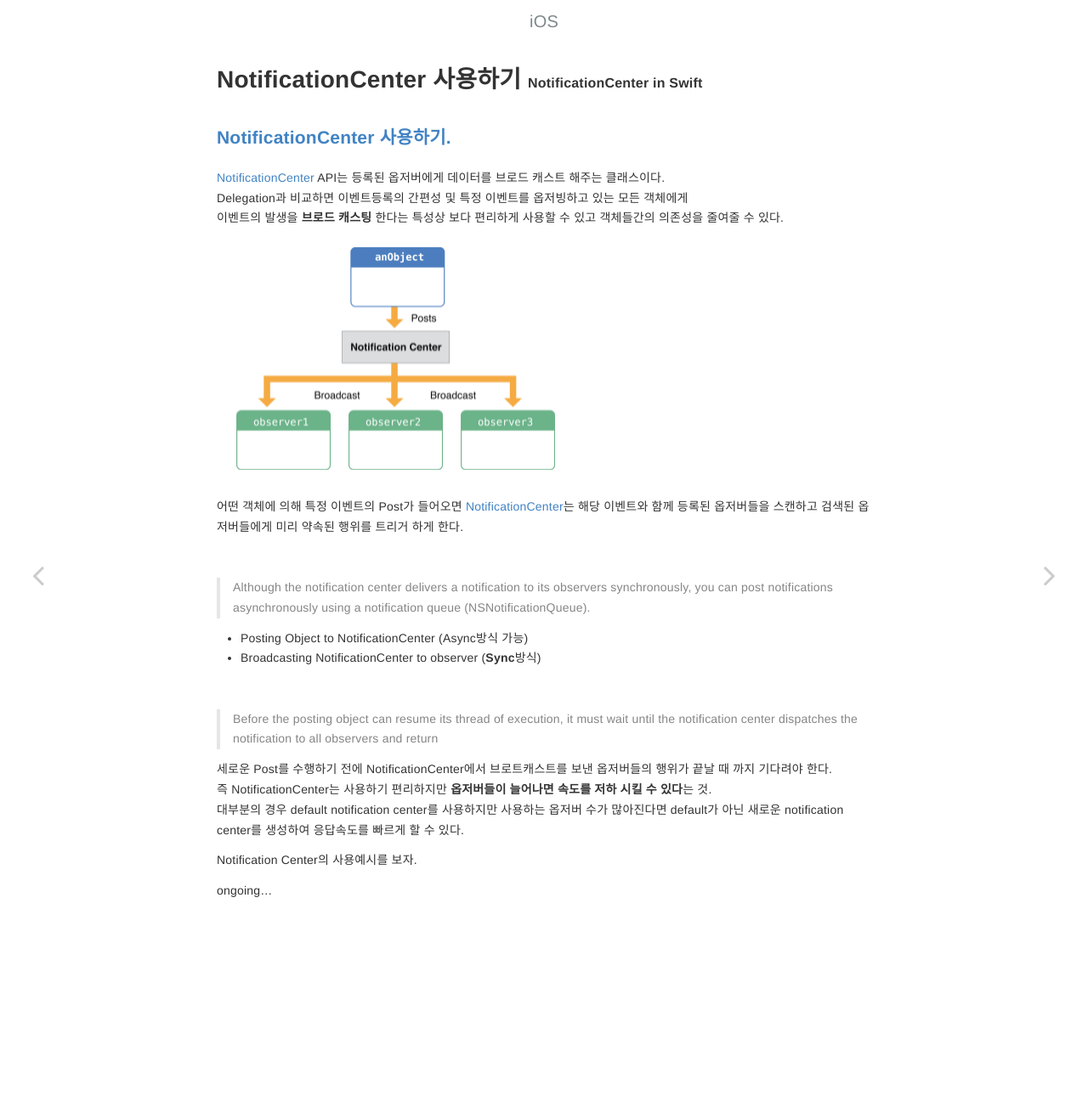
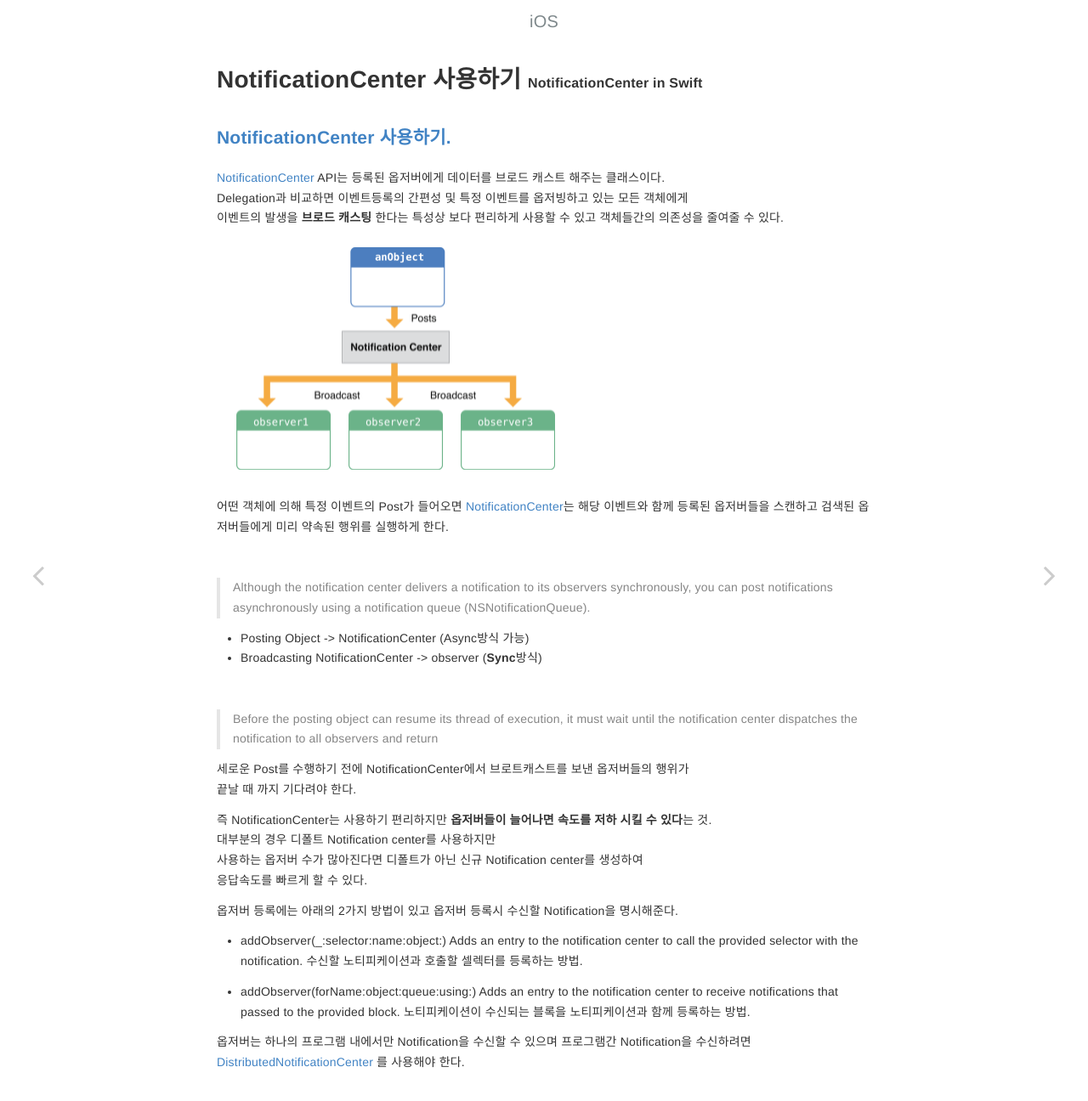
Before and after one commit to nicemiro/nicemiro.github.io, a Jekyll site: the page built from _posts/ios/2022-03-25-iosNotificationCenter.md, in a window 1280 px wide. Shown: the top 1296 px of the page at 85% size. Built offline with Jekyll 4.4.1, drawn with Linux system fonts in a browser that asks for light colours.

Commit message:
new ios Selector

```diff
--- a/_posts/ios/2022-03-25-iosNotificationCenter.md
+++ b/_posts/ios/2022-03-25-iosNotificationCenter.md
@@ -17,24 +17,38 @@ Delegation과 비교하면 이벤트등록의 간편성 및 특정 이벤트를
 <img src="/img/2022-03-25-iosNotificationCenter1.png" >
 
 어떤 객체에 의해 특정 이벤트의 Post가 들어오면 [NotificationCenter][1]는 해당 이벤트와 함께 등록된 옵저버들을 스캔하고 검색된 옵저버들에게
-미리 약속된 행위를 트리거 하게 한다.
+미리 약속된 행위를 실행하게 한다.
 
 <br>
 >Although the notification center delivers a notification to its observers synchronously, you can post notifications asynchronously using a notification queue (NSNotificationQueue).
 
-- Posting Object to NotificationCenter (Async방식 가능)
-- Broadcasting NotificationCenter to observer  (**Sync**방식)
-
+- Posting Object -> NotificationCenter (Async방식 가능)
+- Broadcasting NotificationCenter -> observer  (**Sync**방식)
 
 <br>
 >Before the posting object can resume its thread of execution, it must wait until the notification center dispatches the notification to all observers and return
 
-세로운 Post를 수행하기 전에 NotificationCenter에서 브로트캐스트를 보낸 옵저버들의 행위가 끝날 때 까지 기다려야 한다.
+세로운 Post를 수행하기 전에 NotificationCenter에서 브로트캐스트를 보낸 옵저버들의 행위가
+끝날 때 까지 기다려야 한다.
+
 즉 NotificationCenter는 사용하기 편리하지만 **옵저버들이 늘어나면 속도를 저하 시킬 수 있다**는 것.
-대부분의 경우 default notification center를 사용하지만 사용하는 옵저버 수가 많아진다면 default가 아닌 새로운 notification center를 생성하여 응답속도를 빠르게 할 수 있다.
+대부분의 경우 디폴트 Notification center를 사용하지만
+사용하는 옵저버 수가 많아진다면 디폴트가 아닌 신규 Notification center를 생성하여
+응답속도를 빠르게 할 수 있다.
 
-Notification Center의 사용예시를 보자.
+옵저버 등록에는 아래의 2가지 방법이 있고 옵저버 등록시 수신할 Notification을 명시해준다.
+- addObserver(_:selector:name:object:)
+Adds an entry to the notification center to call the provided selector with the notification.
+수신할 노티피케이션과 호출할 셀렉터를 등록하는 방법.
 
-ongoing...
+- addObserver(forName:object:queue:using:)
+Adds an entry to the notification center to receive notifications that passed to the provided block.
+노티피케이션이 수신되는 블록을 노티피케이션과 함께 등록하는 방법.
+
+옵저버는 하나의 프로그램 내에서만 Notification을 수신할 수 있으며 프로그램간 Notification을 수신하려면
+[DistributedNotificationCenter][2] 를 사용해야 한다.
+
+
 
 [1]: https://developer.apple.com/documentation/foundation/notificationcenter
+[2]: https://developer.apple.com/documentation/foundation/distributednotificationcenter
```
Also changed, not shown: _posts/ios/2022-03-25-iosSelector.md (added, +48 -0 lines), _posts/ios/2022-03-25-ios_AuthenticationWithFirebase.md (+1 -1 lines), 1 other file.
